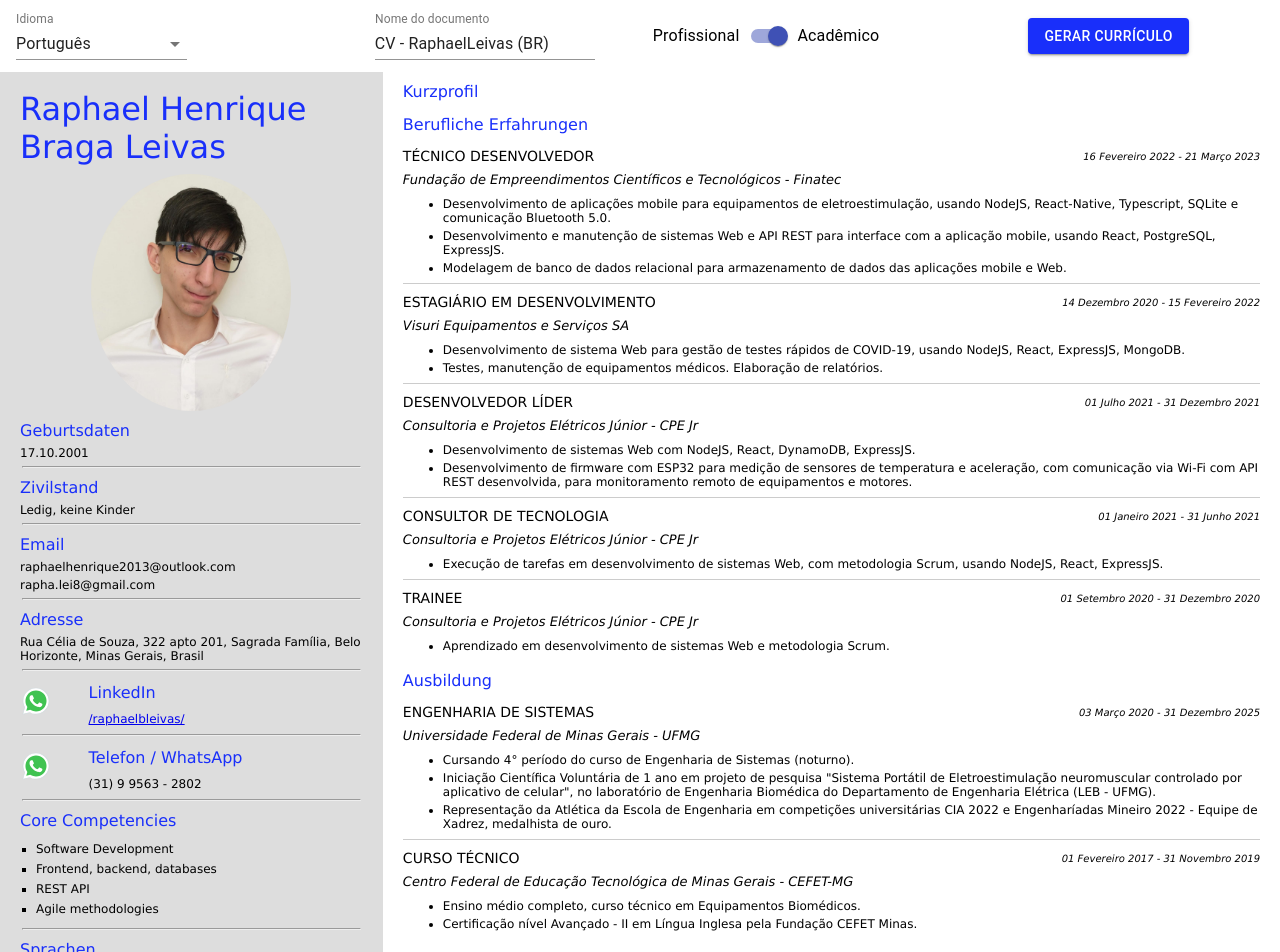
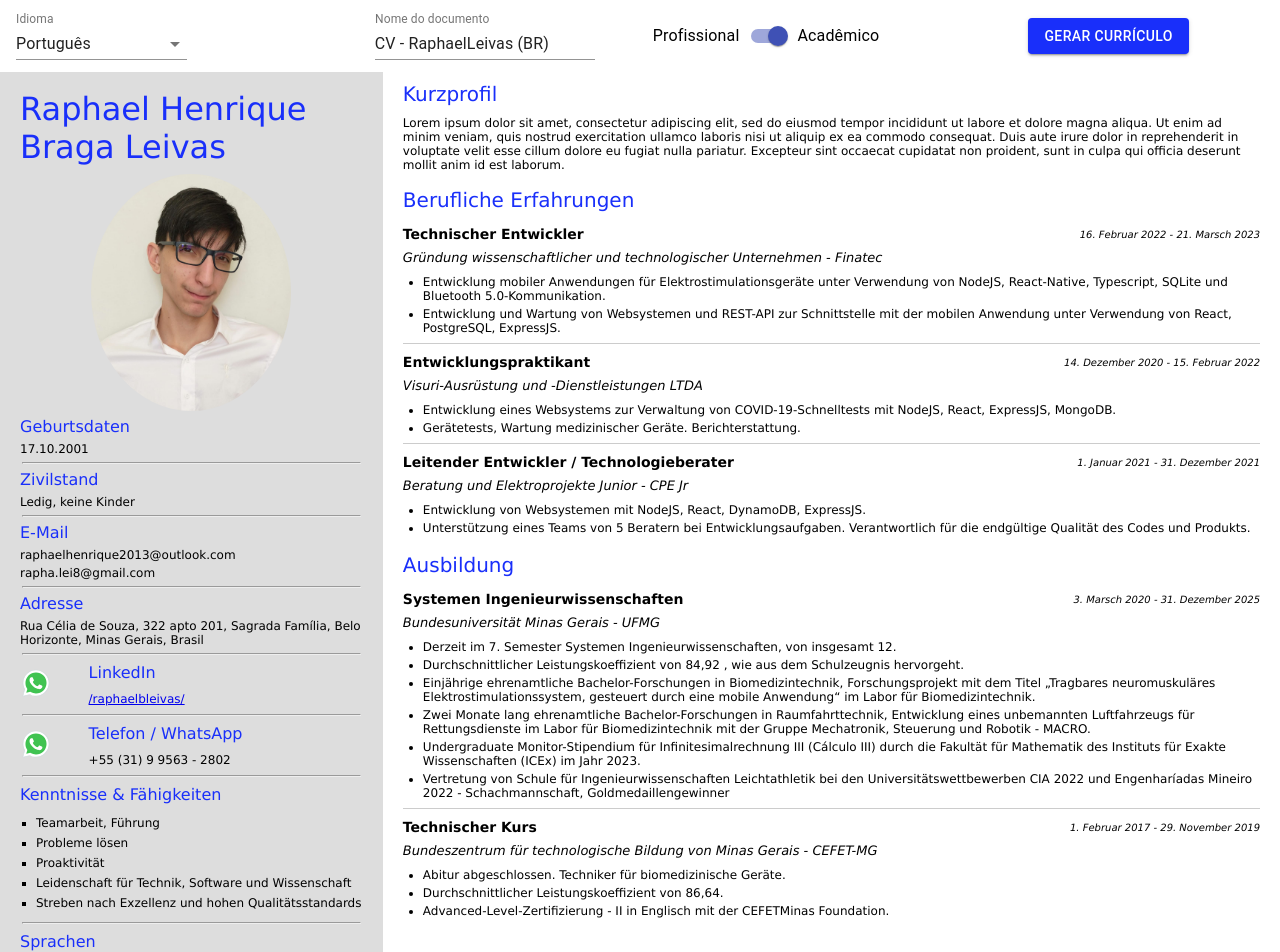
Before and after one commit to RaphaelLeivas/cv-generator, a React (Create React App) app: page / in a window 1280 px wide. Shown: the top 952 px of the page. Built offline with nearby package versions, Linux system fonts and the light colour scheme.

Commit message:
avanços CV Deutsch

```diff
--- a/src/components/CV.tsx
+++ b/src/components/CV.tsx
@@ -86,6 +86,12 @@ const useStyles = makeStyles((theme) => ({
     color: COLORS.PRIMARY,
     fontSize: 16,
     marginBottom: 4,
+    marginTop: 6,
+  },
+  infoSectionTitleRight: {
+    color: COLORS.PRIMARY,
+    fontSize: 20,
+    marginBottom: 4,
     marginTop: 10,
   },
   infoSectionSubtitle: {
@@ -161,7 +167,6 @@ interface CVProps {
 export const CV = React.forwardRef<HTMLDivElement, CVProps>((props, ref) => {
   const classes = useStyles()
   const { t } = useTranslation()
-  const { isAcademic } = props
 
   return (
     <div ref={ref}>
@@ -186,7 +191,7 @@ export const CV = React.forwardRef<HTMLDivElement, CVProps>((props, ref) => {
 
             <hr style={{ margin: '2px' }} />
 
-            <p className={classes.infoSectionTitle}>{t('email')}</p>
+            <p className={classes.infoSectionTitle}>E-Mail</p>
             <CVText>raphaelhenrique2013@outlook.com</CVText>
             <CVText style={{ marginTop: '-2px' }} >rapha.lei8@gmail.com</CVText>
 
@@ -223,18 +228,19 @@ export const CV = React.forwardRef<HTMLDivElement, CVProps>((props, ref) => {
               </div>
               <div className={classes.phoneInfo}>
                 <p className={classes.infoSectionTitle}>Telefon / {t('whatsapp')}</p>
-                <CVText>(31) 9 9563 - 2802</CVText>
+                <CVText>+55 (31) 9 9563 - 2802</CVText>
               </div>
             </div>
 
             <hr style={{ margin: '2px', marginBottom: '8px' }} />
 
-            <p className={classes.infoSectionTitle}>Core Competencies</p>
+            <p className={classes.infoSectionTitle}>Kenntnisse & Fähigkeiten</p>
             <ul style={{ listStyle: 'square', paddingLeft: 16 }}>
-              <li><CVText>Software Development</CVText></li>
-              <li><CVText>Frontend, backend, databases</CVText></li>
-              <li><CVText>REST API</CVText></li>
-              <li><CVText>Agile methodologies</CVText></li>
+              <li><CVText>Teamarbeit, Führung</CVText></li>
+              <li><CVText>Probleme lösen</CVText></li>
+              <li><CVText>Proaktivität</CVText></li>
+              <li><CVText>Leidenschaft für Technik, Software und Wissenschaft</CVText></li>
+              <li><CVText>Streben nach Exzellenz und hohen Qualitätsstandards</CVText></li>
             </ul>
 
             <hr style={{ margin: '2px', marginBottom: '8px' }} />
@@ -242,97 +248,84 @@ export const CV = React.forwardRef<HTMLDivElement, CVProps>((props, ref) => {
             <p className={classes.infoSectionTitle}>Sprachen</p>
             <ul style={{ listStyle: 'square', paddingLeft: 16 }}>
               <li><CVText>Portugiesisch: Muttersprache</CVText></li>
-              <li><CVText>Spanisch: Muttersprache</CVText></li>
-              <li><CVText>Englisch: Muttersprache</CVText></li>
-              <li><CVText>Deutsch: Muttersprache</CVText></li>
+              <li><CVText>Spanisch: elementares Sprachniveau</CVText></li>
+              <li><CVText>Englisch: fortgeschrittenes Sprachniveau</CVText></li>
+              <li><CVText>Deutsch: mittleres Sprachniveau</CVText></li>
             </ul>
-
           </div>
         </div>
 
         <div className={classes.experienceSection}>
-          <p className={classes.infoSectionTitle}>Kurzprofil</p>
+          <p className={classes.infoSectionTitleRight}>Kurzprofil</p>
+
+          <CVText>
+          Lorem ipsum dolor sit amet, consectetur adipiscing elit, sed do eiusmod tempor incididunt ut labore et dolore magna aliqua. Ut enim ad minim veniam, quis nostrud exercitation ullamco laboris nisi ut aliquip ex ea commodo consequat. Duis aute irure dolor in reprehenderit in voluptate velit esse cillum dolore eu fugiat nulla pariatur. Excepteur sint occaecat cupidatat non proident, sunt in culpa qui officia deserunt mollit anim id est laborum.
+          </CVText>
 
 
-          <p className={classes.infoSectionTitle}>Berufliche Erfahrungen</p>
+          <p className={classes.infoSectionTitleRight}>Berufliche Erfahrungen</p>
 
           <ProfessionalExperienceRow
-            role={t('techinicianDeveloper')}
-            company={t('finatec')}
-            dateStart={'16 ' + t('february') + ' 2022'}
-            dateEnd={'21 ' + t('march') + ' 2023'}
-            activities={
-              isAcademic
-                ? [t('techinician1'), t('techinician2'), t('techinician4')]
-                : [t('techinician1'), t('techinician2'), t('techinician3'), t('techinician4')]
-            }
+            role={"Technischer Entwickler"}
+            company={"Gründung wissenschaftlicher und technologischer Unternehmen - Finatec"}
+            dateStart={"16. Februar 2022"}
+            dateEnd={"21. Marsch 2023"}
+            activities={[
+              "Entwicklung mobiler Anwendungen für Elektrostimulationsgeräte unter Verwendung von NodeJS, React-Native, Typescript, SQLite und Bluetooth 5.0-Kommunikation.",
+              "Entwicklung und Wartung von Websystemen und REST-API zur Schnittstelle mit der mobilen Anwendung unter Verwendung von React, PostgreSQL, ExpressJS.",
+            ]}
           />
 
           <ProfessionalExperienceRow
-            role={t('developmentIntern')}
-            company={t('visuri')}
-            dateStart={'14 ' + t('december') + ' 2020'}
-            dateEnd={'15 ' + t('february') + ' 2022'}
-            activities={
-              isAcademic
-                ? [t('developmentIntern1'), t('developmentIntern3')]
-                : [t('developmentIntern1'), t('developmentIntern2'), t('developmentIntern3')]
-            }
+            role={"Entwicklungspraktikant"}
+            company={"Visuri-Ausrüstung und -Dienstleistungen LTDA"}
+            dateStart={"14. Dezember 2020"}
+            dateEnd={"15. Februar 2022"}
+            activities={[
+              "Entwicklung eines Websystems zur Verwaltung von COVID-19-Schnelltests mit NodeJS, React, ExpressJS, MongoDB.",
+              "Gerätetests, Wartung medizinischer Geräte. Berichterstattung."
+            ]}
           />
 
           <ProfessionalExperienceRow
-            role={t('leadingDeveloper')}
-            company={t('cpejr')}
-            dateStart={'01 ' + t('july') + ' 2021'}
-            dateEnd={'31 ' + t('december') + ' 2021'}
-            activities={
-              isAcademic
-                ? [t('leadingDeveloper2'), t('leadingDeveloper3')]
-                : [t('leadingDeveloper1'), t('leadingDeveloper2'), t('leadingDeveloper3')]
-            }
+            role={"Leitender Entwickler / Technologieberater"}
+            company={"Beratung und Elektroprojekte Junior - CPE Jr"}
+            dateStart={"1. Januar 2021"}
+            dateEnd={"31. Dezember 2021"}
+            activities={[
+              "Entwicklung von Websystemen mit NodeJS, React, DynamoDB, ExpressJS.",
+              "Unterstützung eines Teams von 5 Beratern bei Entwicklungsaufgaben. Verantwortlich für die endgültige Qualität des Codes und Produkts.",
+            ]}
+            borderless
+          />
+
+          <p className={classes.infoSectionTitleRight}>Ausbildung</p>
+
+          <ProfessionalExperienceRow
+            role={"Systemen Ingenieurwissenschaften"}
+            company={"Bundesuniversität Minas Gerais - UFMG"}
+            dateStart={"3. Marsch 2020"}
+            dateEnd={"31. Dezember 2025"}
+            activities={[
+              "Derzeit im 7. Semester Systemen Ingenieurwissenschaften, von insgesamt 12.",
+              "Durchschnittlicher Leistungskoeffizient von 84,92 , wie aus dem Schulzeugnis hervorgeht.",
+              "Einjährige ehrenamtliche Bachelor-Forschungen in Biomedizintechnik, Forschungsprojekt mit dem Titel „Tragbares neuromuskuläres Elektrostimulationssystem, gesteuert durch eine mobile Anwendung“ im Labor für Biomedizintechnik.",
+              "Zwei Monate lang ehrenamtliche Bachelor-Forschungen in Raumfahrttechnik, Entwicklung eines unbemannten Luftfahrzeugs für Rettungsdienste im Labor für Biomedizintechnik mit der Gruppe Mechatronik, Steuerung und Robotik - MACRO.",
+              "Undergraduate Monitor-Stipendium für Infinitesimalrechnung III (Cálculo III) durch die Fakultät für Mathematik des Instituts für Exakte Wissenschaften (ICEx) im Jahr 2023.",
+              "Vertretung von Schule für Ingenieurwissenschaften Leichtathletik bei den Universitätswettbewerben CIA 2022 und Engenharíadas Mineiro 2022 - Schachmannschaft, Goldmedaillengewinner"
+            ]}
           />
 
           <ProfessionalExperienceRow
-            role={t('technologyConsultant')}
-            company={t('cpejr')}
-            dateStart={'01 ' + t('january') + ' 2021'}
-            dateEnd={'31 ' + t('june') + ' 2021'}
-            activities={[t('technologyConsultant1')]}
-          />
-
-          <ProfessionalExperienceRow
-            role={t('trainee')}
-            company={t('cpejr')}
-            dateStart={'01 ' + t('september') + ' 2020'}
-            dateEnd={'31 ' + t('december') + ' 2020'}
-            activities={[t('trainee1')]}
-            borderless
-          />
-
-          <p className={classes.infoSectionTitle}>Ausbildung</p>
-
-          <ProfessionalExperienceRow
-            role={t('systemsEngineerUndergraduate')}
-            company={t('ufmg')}
-            dateStart={'03 ' + t('march') + ' 2020'}
-            dateEnd={'31 ' + t('december') + ' 2025'}
-            activities={
-              isAcademic
-                ? [t('ufmg1'), t('ufmg2'), t('ufmg3')]
-                : [t('ufmg1')]
-            }
-          />
-
-          <ProfessionalExperienceRow
-            role={t('cefetTechinician')}
-            company={t('cefet')}
-            dateStart={'01 ' + t('february') + ' 2017'}
-            dateEnd={'31 ' + t('november') + ' 2019'}
-            activities={
-              isAcademic
-                ? [t('cefet1'), t('cefet2')]
-                : [t('cefet1')]
-            }
+            role={"Technischer Kurs"}
+            company={"Bundeszentrum für technologische Bildung von Minas Gerais - CEFET-MG"}
+            dateStart={"1. Februar 2017"}
+            dateEnd={"29. November 2019"}
+            activities={[
+              "Abitur abgeschlossen. Techniker für biomedizinische Geräte.",
+              "Durchschnittlicher Leistungskoeffizient von 86,64.",
+              "Advanced-Level-Zertifizierung - II in Englisch mit der CEFETMinas Foundation."
+            ]}
             borderless
           />
         </div>
--- a/src/components/CVText.tsx
+++ b/src/components/CVText.tsx
@@ -23,6 +23,7 @@ export const CVText = ({ children, style, italic }: CVTextProps) =>
       style={{
         marginTop: 6,
         marginBottom: 6,
+        // fontSize: '15px',
         ...style,
       }}
     >
--- a/src/components/ProfessionalExperienceRow.tsx
+++ b/src/components/ProfessionalExperienceRow.tsx
@@ -28,10 +28,11 @@ const useStyles = makeStyles((theme) => ({
     justifyContent: 'space-between'
   },
   infoSectionSubtitle: {
-    textTransform: 'uppercase',
+    textTransform: 'none',
     marginBottom: 2,
     marginTop: 2,
     fontSize: 14,
+    fontWeight: 600,
   },
   companyAndDates: {
     display: 'flex',
@@ -56,7 +57,7 @@ export const ProfessionalExperienceRow = ({
     >
       <div className={classes.professionalExperienceHeader}>
         <p className={classes.infoSectionSubtitle}>{role}</p>
-        <CVText italic style={{ margin: 0, marginLeft: 4, fontSize: 10 }}>
+        <CVText italic style={{ margin: 0, marginLeft: 4, fontSize: 10, textAlign: 'right' }}>
           {dateStart} - {dateEnd}
         </CVText>
       </div>
@@ -65,7 +66,7 @@ export const ProfessionalExperienceRow = ({
         {company}
       </CVText>
 
-      <ul style={{ marginTop: 4, marginBottom: 4 }}>
+      <ul style={{ marginTop: 4, marginBottom: 4, paddingLeft: 20 }}>
         {activities.map((activity, index) => (
           <li key={index} style={{ marginBottom: 4 }}>
             {activity}
```
